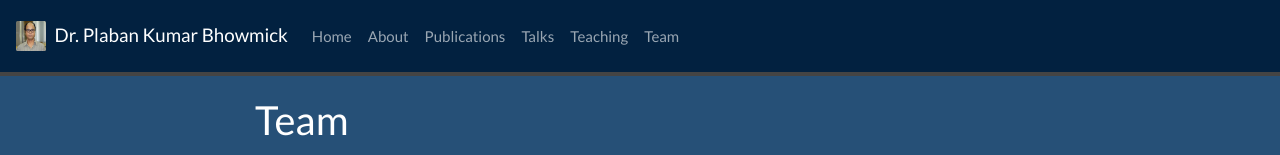
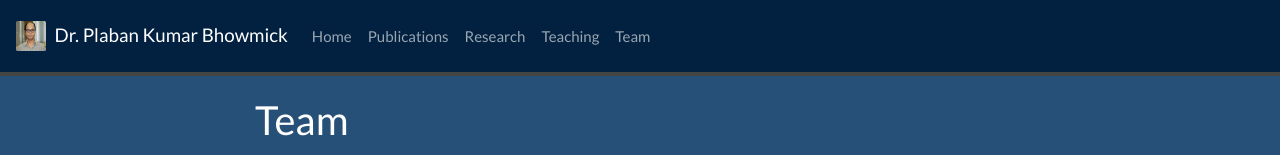
Before and after one commit to plaban/plaban.github.io, a plain HTML site: page team/index.html in a window 1280 px wide. Shown: the top 155 px of the page. Drawn offline with Linux system fonts and the light colour scheme; some icons are missing.

Commit message:
Update index.html

```diff
--- a/team/index.html
+++ b/team/index.html
@@ -75,17 +75,17 @@ height="0" width="0" style="display:none;visibility:hidden"></iframe></noscript>
           <li class="nav-item">
               <a class="nav-link" href="https://plaban.github.io/">Home</a> <!--chages-->
           </li>
-
+          <!--
            <li class="nav-item">
-            <a class="nav-link" href="https://plaban.github.io/about">About</a> <!--chages-->
+            <a class="nav-link" href="https://plaban.github.io/about">About</a>
            </li>
-
+          -->
            <li class="nav-item">
             <a class="nav-link" href="https://plaban.github.io/publications">Publications</a> <!--chages-->
            </li>
 
            <li class="nav-item">
-            <a class="nav-link" href="https://plaban.github.io/talks">Talks</a> <!--chages-->
+            <a class="nav-link" href="https://plaban.github.io/research">Research</a> <!--chages-->
            </li>
 
            <li class="nav-item">
```
